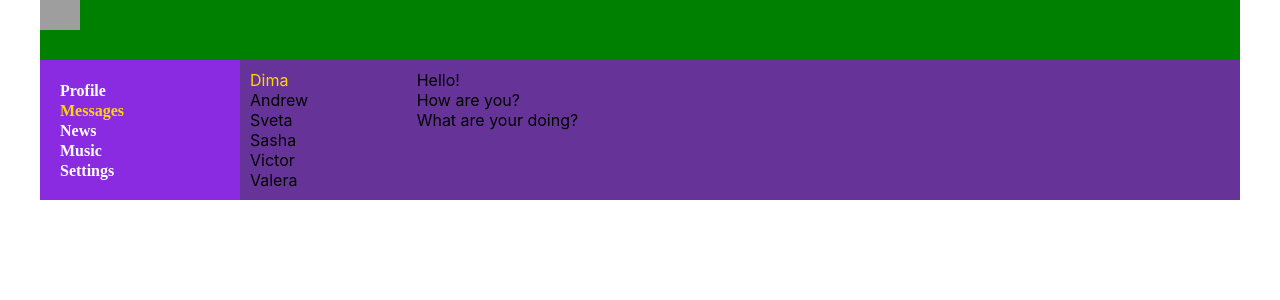
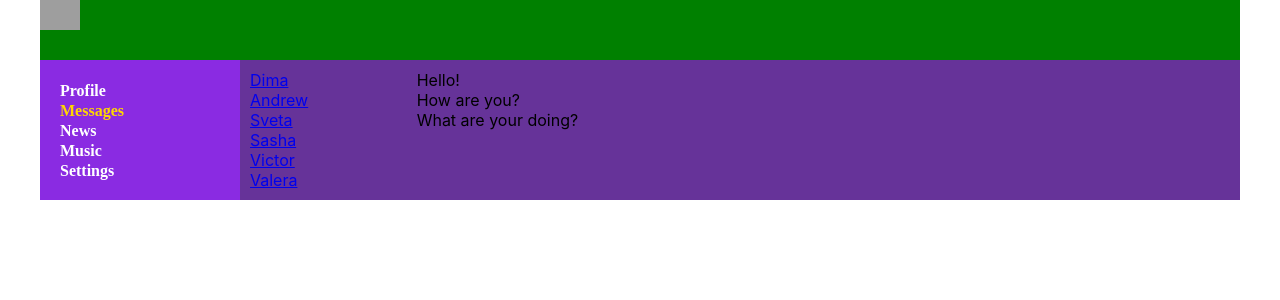
Before and after one commit to magomedov777/react-way-of-samurai-typescript, a React (Create React App) app: page /dialogs in a window 1280 px wide. Shown: the top 300 px of the page. Built offline with nearby package versions, Linux system fonts and the light colour scheme; grey boxes are pictures that could not be loaded.

Commit message:
new navlink

```diff
--- a/src/components/Dialogs.tsx
+++ b/src/components/Dialogs.tsx
@@ -1,4 +1,5 @@
 import React from 'react';
+import { NavLink } from 'react-router-dom';
 import s from './Dialogs.module.css';
 
 const Dialogs = (props: any) => {
@@ -6,22 +7,22 @@ const Dialogs = (props: any) => {
     <div className={s.dialogs}>
       <div className={s.dialogsItems}>
       <div className={s.dialog + ' ' + s.active}>
-          Dima
+          <NavLink to ='/dialogs/1'>Dima</NavLink>
         </div>
         <div className={s.dialog}>
-          Andrew
+            <NavLink to ='/dialogs/2'>Andrew</NavLink>
         </div>
         <div className={s.dialog}>
-          Sveta
+            <NavLink to ='/dialogs/3'>Sveta</NavLink>
         </div>
         <div className={s.dialog}>
-          Sasha
+            <NavLink to ='/dialogs/4'>Sasha</NavLink>
         </div>
         <div className={s.dialog}>
-          Victor
+            <NavLink to ='/dialogs/5'>Victor</NavLink>
         </div>
         <div className={s.dialog}>
-          Valera
+            <NavLink to ='/dialogs/6'>Valera</NavLink>
         </div>
       </div>
       <div className={s.messages}>
```
